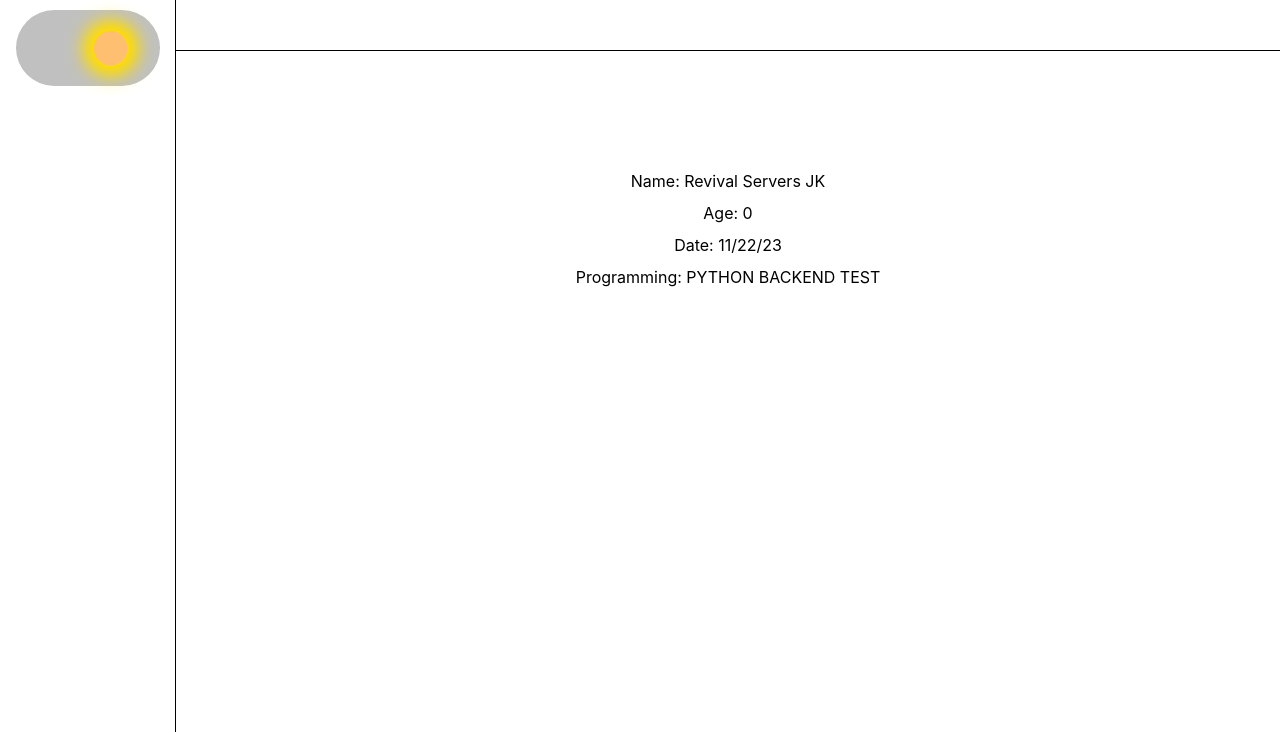
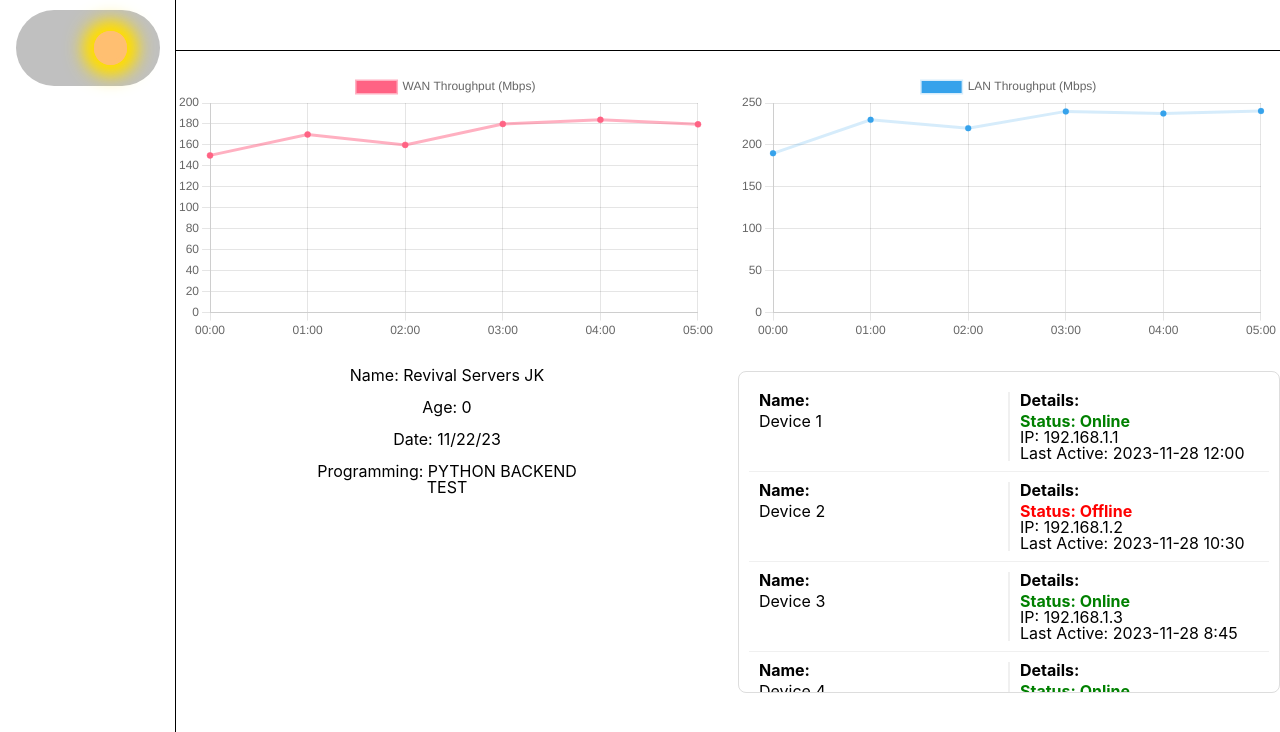
Before and after one commit to jgon95/Network-Monitor, a React (Create React App) app in the folder frontend/: page / in a window 1280 px wide. Shown: the top 732 px of the page. Built offline with nearby package versions, Linux system fonts and the light colour scheme; no server answers.

Commit message:
Set up basic layout with GraphA, GraphB, and DeviceList components

```diff
--- a/frontend/package.json
+++ b/frontend/package.json
@@ -2,12 +2,14 @@
   "name": "network-dashboard",
   "version": "0.1.0",
   "private": true,
-  "proxy":"http://localhost:5000/",
+  "proxy": "http://localhost:5000/",
   "dependencies": {
     "@testing-library/jest-dom": "^5.17.0",
     "@testing-library/react": "^13.4.0",
     "@testing-library/user-event": "^13.5.0",
+    "chart.js": "^4.4.0",
     "react": "^18.2.0",
+    "react-chartjs-2": "^5.2.0",
     "react-dom": "^18.2.0",
     "react-scripts": "^5.0.1",
     "web-vitals": "^2.1.4"
--- a/frontend/src/App.css
+++ b/frontend/src/App.css
@@ -1,4 +1,7 @@
-*/ html,
+*/
+
+/* eric meyer reset */
+html,
 body,
 div,
 span,
@@ -129,18 +132,55 @@ table {
 	border-spacing: 0;
 }
 
+/* ------------------------------------^eric meyer reset^---------------------------------------- */
+
+/* -------------------------------------Css Styling below----------------------------------------- */
+
 /* Main app container styling */
 .app {
 	display: flex;
-	flex-direction: row;
-	height: 100vh;
-	/* Full viewport height */
 }
 
-/* Main content area styling */
-.main-content {
+.main-container {
 	flex-grow: 1;
-	overflow-y: auto;
+	display: flex;
+	flex-direction: column;
+}
+
+.dashboard {
+	display: grid;
+	grid-template-columns: 1fr 1fr;
+	/* Adjust if the overall section is too wide */
+	grid-template-rows: auto 1fr;
+	gap: 20px;
+	margin-top: 20px;
+}
+
+
+.graph-section {
+	display: flex;
+	justify-content: space-between;
+	/* Adjust the alignment as needed */
+}
+
+.graph {
+	flex: 1;
+	/* Distribute available space equally among the graphs */
+	max-width: 49%;
+	/* Ensure there is some gap between the graphs */
+	box-sizing: border-box;
+}
+
+.network-section {
+	grid-column: 1;
+	/* places the network map in the first column */
+	/* Define a height or leave it auto to be determined by content */
+}
+
+.device-section {
+	grid-column: 2;
+	/* places the device list in the second column */
+	/* Define a height or leave it auto to be determined by content */
 }
 
 /* Sidebar styling */
@@ -148,3 +188,31 @@ table {
 	width: 200px;
 	height: 100%;
 }
+
+/* App.css */
+/* ... (other styles) */
+
+.dashboard {
+	display: grid;
+	grid-template-columns: 1fr 1fr;
+	grid-template-rows: auto 1fr;
+	gap: 20px;
+	margin-top: 20px;
+}
+
+.graph-section {
+	grid-column: 1 / span 2;
+	/* Graph sections span both columns */
+}
+
+.network-section {
+	grid-column: 1;
+	/* Network map takes the first column */
+}
+
+.device-section {
+	grid-column: 2;
+	/* Device list takes the second column */
+}
+
+/* ... (rest of your styles) */
--- a/frontend/src/App.js
+++ b/frontend/src/App.js
@@ -3,9 +3,10 @@ import React, { useState, useEffect } from "react";
 import Sidebar from './components/Sidebar';
 import Header from './components/Header';
 import DeviceList from './components/DeviceList';
-import GraphSection from './components/GraphSection';
 import NetworkMap from './components/NetworkMap';
 import './App.css'; // For general styles
+import GraphA from './components/GraphA'; // Import GraphA
+import GraphB from './components/GraphB'; // Import GraphB
 
 function App() {
   // usestate for setting a javascript
@@ -38,19 +39,28 @@ function App() {
 
   return (
     <div className="app">
-      <Sidebar className="sidebar" />
-      <div className="main-content">
+      <Sidebar />
+      <div className="main-container">
         <Header />
-        <DeviceList />
-        <GraphSection />
-        <NetworkMap />
-        {data.name}
-        {data.age}
-        {data.date}
-        {data.programming}
+        <div className="dashboard">
+          <div className="graph-section">
+            <div className="graph">
+              <GraphA type="wan" />
+            </div>
+            <div className="graph">
+              <GraphB type="lan" />
+            </div>
+          </div>
+          <div className="network-section">
+            <NetworkMap />
+          </div>
+          <div className="device-section">
+            <DeviceList />
+          </div>
+        </div>
       </div>
     </div>
   );
 }
 
-export default App
+export default App;
--- a/frontend/src/components/DeviceList.css
+++ b/frontend/src/components/DeviceList.css
@@ -1,15 +1,77 @@
+/* DeviceList.css */
 .device-list {
   display: flex;
+  flex-direction: column;
+  padding: 10px;
+  border: 1px solid #ddd;
+  /* Border for the container */
+  border-radius: 8px;
+  /* Rounded corners for the container */
+  max-height: 300px;
+  /* Fixed height for the container */
+  overflow-y: auto;
+  /* Enable vertical scrolling */
+  margin: 10px 0;
+  /* Optional: margin for spacing around the container */
+  scrollbar-width: auto;
+  scrollbar-color: #110de7 #a5a1a1;
+}
+
+.device-list::-webkit-scrollbar {
+  width: 6px;
+}
+
+.device-list::-webkit-scrollbar-track {
+  background: #a5a1a1;
+}
+
+.device-list::-webkit-scrollbar-thumb {
+  background-color: #110de7;
+  border-radius: 16px;
+  border: 1px outset #05eeff;
+}
+
+.device-list .device-item {
+  display: flex;
+  border-bottom: 1px solid #f0f0f0;
+  /* Light border for each item */
+  padding: 10px 0;
+}
+
+.device-list .left-column,
+.device-list .right-column {
+  flex: 1;
+  padding: 0 10px;
 }
 
 .device-list .left-column {
-  flex: 1;
-  /* Adjust flex value as needed */
-  border-right: 2px solid #000;
-  /* Solid black border */
+  border-right: 2px solid #f0f0f0;
+  /* Light border for the left column */
 }
 
 .device-list .right-column {
-  flex: 1;
-  /* Adjust flex value as needed */
+  /* Additional styling if needed */
 }
+
+.device-list .device-item:last-child {
+  margin-bottom: 0;
+  /* No margin for the last item */
+}
+
+/* Style for titles/labels within each column */
+.device-list .column-title {
+  font-weight: bold;
+  margin-bottom: 5px;
+}
+
+/* Style for online status */
+.online-status {
+  color: green;
+  font-weight: bold;
+}
+
+/* Style for offline status */
+.offline-status {
+  color: red;
+  font-weight: bold;
+}
--- a/frontend/src/components/DeviceList.js
+++ b/frontend/src/components/DeviceList.js
@@ -1,10 +1,37 @@
 import React from 'react';
-import './DeviceList.css';
+import './DeviceList.css'; // Ensure you have the corresponding CSS file
 
 function DeviceList() {
+  // Dummy device data
+  const devices = [
+    { name: "Device 1", status: "Online", ip: "192.168.1.1", lastActive: "2023-11-28 12:00" },
+    { name: "Device 2", status: "Offline", ip: "192.168.1.2", lastActive: "2023-11-28 10:30" },
+    { name: "Device 3", status: "Online", ip: "192.168.1.3", lastActive: "2023-11-28 8:45" },
+    { name: "Device 4", status: "Online", ip: "192.168.1.3", lastActive: "2023-11-28 12:32" },
+    { name: "Device 5", status: "Online", ip: "192.168.1.3", lastActive: "2023-11-28 5:46" },
+    { name: "Device 6", status: "Online", ip: "192.168.1.3", lastActive: "2023-11-28 6:54" },
+    { name: "Device 7", status: "Offline", ip: "192.168.1.3", lastActive: "2023-11-28 3:35" },
+    // ... more devices
+  ];
+
   return (
     <aside className="device-list">
-      {/* List of downed devices */}
+      {devices.map((device, index) => (
+        <div key={index} className="device-item">
+          <div className="left-column">
+            <div className="column-title">Name:</div>
+            <div>{device.name}</div>
+          </div>
+          <div className="right-column">
+            <div className="column-title">Details:</div>
+            <div className={device.status === 'Online' ? 'online-status' : 'offline-status'}>
+              Status: {device.status}
+            </div>
+            <div>IP: {device.ip}</div>
+            <div>Last Active: {device.lastActive}</div>
+          </div>
+        </div>
+      ))}
     </aside>
   );
 }
--- /dev/null
+++ b/frontend/src/components/GraphA.css
@@ -0,0 +1,17 @@
+/* GraphA.css */
+
+/* Styling for the container of GraphA */
+.graph-container {
+    border: 1px solid #ccc;
+    padding: 20px;
+    background-color: #f0f0f0;
+    margin: 10px;
+}
+
+/* Styles for the graph elements within GraphB */
+.graph-container .graph-element {
+    /* Define styles for your graph elements here */
+    /* For example: */
+    color: #333;
+    font-size: 16px;
+}
--- /dev/null
+++ b/frontend/src/components/GraphA.js
@@ -0,0 +1,64 @@
+import React, { useState, useEffect } from 'react';
+import { Line } from 'react-chartjs-2';
+import 'chart.js/auto'; // Import to register the appropriate chart type
+
+const GraphA = () => {
+  // Initial state for the WAN graph data
+  const [wanData, setWanData] = useState({
+    labels: ['00:00', '01:00', '02:00', '03:00', '04:00', '05:00'],
+    datasets: [
+      {
+        label: 'WAN Throughput (Mbps)',
+        data: [120, 110, 150, 170, 160, 180],
+        fill: false,
+        backgroundColor: 'rgb(255, 99, 132)',
+        borderColor: 'rgba(255, 99, 132, 0.5)',
+      },
+    ],
+  });
+
+  useEffect(() => {
+    const interval = setInterval(() => {
+      updateGraphData(); // Function to update data
+    }, 2000); // Update every 2 seconds
+
+    return () => clearInterval(interval); // Cleanup interval on unmount
+  }, [wanData]);
+
+  const updateGraphData = () => {
+    // Create new data array based on the current state
+    const newData = wanData.datasets[0].data.slice(); // Clone the current data array
+    newData.shift(); // Remove the first element
+
+    // Generate a new data point
+    const lastDataPoint = newData[newData.length - 1] || 0;
+    const newPoint = Math.max(0, lastDataPoint + (Math.random() - 0.5) * 10);
+    newData.push(newPoint); // Add the new data point to the array
+
+    // Update the state with the new data
+    setWanData({
+      ...wanData,
+      datasets: [{
+        ...wanData.datasets[0],
+        data: newData
+      }]
+    });
+  };
+
+  const options = {
+    scales: {
+      y: {
+        beginAtZero: true,
+      },
+    },
+    responsive: true,
+  };
+
+  return (
+    <div className="graph-container">
+      <Line data={wanData} options={options} />
+    </div>
+  );
+};
+
+export default GraphA;
--- /dev/null
+++ b/frontend/src/components/GraphB.css
@@ -0,0 +1,16 @@
+/* GraphA.css */
+
+/* Styling for the container of GraphA */
+.graph-container {
+    border: 1px solid #ccc;
+    padding: 20px;
+    background-color: #f0f0f0;
+    margin: 10px;
+}
+
+/* Styles for the graph elements within GraphB */
+.graph-container .graph-element {
+    /* Define styles for your graph elements here */
+    color: #333;
+    font-size: 16px;
+}
--- /dev/null
+++ b/frontend/src/components/GraphB.js
@@ -0,0 +1,63 @@
+import React, { useState, useEffect } from 'react';
+import { Line } from 'react-chartjs-2';
+
+function GraphB() {
+    // Initial state for the LAN graph data
+    const [lanData, setLanData] = useState({
+        labels: ['00:00', '01:00', '02:00', '03:00', '04:00', '05:00'],
+        datasets: [
+            {
+                label: 'LAN Throughput (Mbps)',
+                data: [200, 210, 190, 230, 220, 240],
+                fill: false,
+                backgroundColor: 'rgb(54, 162, 235)',
+                borderColor: 'rgba(54, 162, 235, 0.2)',
+            },
+        ],
+    });
+
+    useEffect(() => {
+        const interval = setInterval(() => {
+            updateGraphData(); // Function to update data
+        }, 2000); // Update every 2 seconds
+
+        return () => clearInterval(interval); // Cleanup interval on unmount
+    }, [lanData]);
+
+    const updateGraphData = () => {
+        // Create new data array based on the current state
+        const newData = lanData.datasets[0].data.slice(); // Clone the current data array
+        newData.shift(); // Remove the first element
+
+        // Generate a new data point
+        const lastDataPoint = newData[newData.length - 1] || 0;
+        const newPoint = Math.max(0, lastDataPoint + (Math.random() - 0.5) * 10);
+        newData.push(newPoint); // Add the new data point to the array
+
+        // Update the state with the new data
+        setLanData({
+            ...lanData,
+            datasets: [{
+                ...lanData.datasets[0],
+                data: newData
+            }]
+        });
+    };
+
+    const options = {
+        scales: {
+            y: {
+                beginAtZero: true,
+            },
+        },
+        responsive: true,
+    };
+
+    return (
+        <div className="graph-container">
+            <Line data={lanData} options={options} />
+        </div>
+    );
+}
+
+export default GraphB;
--- a/frontend/src/components/NetworkMap.css
+++ b/frontend/src/components/NetworkMap.css
@@ -1,18 +1,20 @@
+    /* NetworkMap.css */
     .network-map {
       position: relative;
-    /* Needed for absolute positioning of the pseudo-element */
-    height: 50%;
-    /* or any fixed height */
+      /* establishes a positioning context for absolute children */
+      height: 300px;
+      /* for example, give it a fixed height */
+      /* Additional styling for the network map (e.g., borders, background, etc.) */
     }
 
     .api-data {
       position: absolute;
       bottom: 150px;
-    /* Aligns the content to the bottom */
+      /* distance from the bottom of .network-map */
       left: 50%;
-    /* Starts at the center of the container */
+      /* horizontally centered */
       transform: translateX(-50%);
-    /* Centers the content horizontally */
+      /* ensures exact horizontal centering */
       text-align: center;
-    /* Centers text inside the api-data div */
+      /* Style for the text or content within api-data */
     }
```
Also changed, not shown: 1 other file (tests, documents, lock files or other folders). Lines whose indentation alone changed are shown as unchanged.
